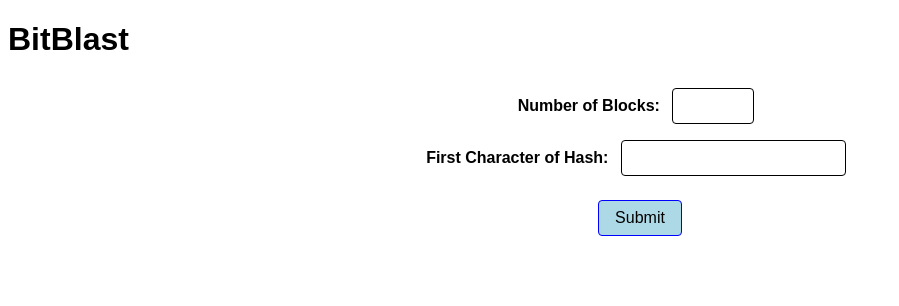
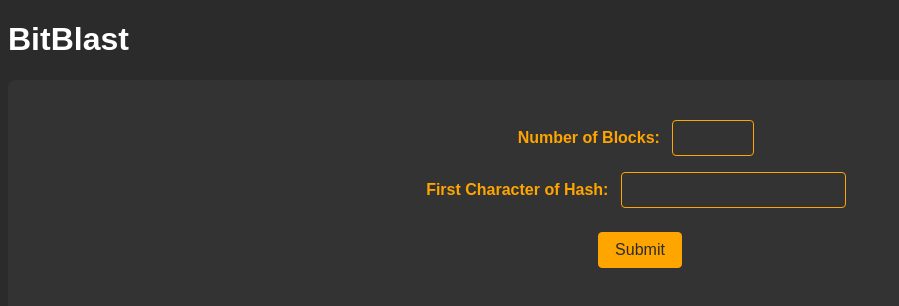
Before and after one commit to cleanerzkp/BitBlast, a plain HTML site: page index.html in a window 1280 px wide. Shown: the whole page, without its empty margins (0-899 px from the left). Drawn offline with Linux system fonts and the light colour scheme.

Commit message:
updated css

```diff
--- a/style.css
+++ b/style.css
@@ -1,15 +1,21 @@
 body {
     font-family: Arial, sans-serif;
+    background-color: #2b2b2b;
+    color: #fff;
   }
 
   form {
     display: flex;
     flex-direction: column;
     align-items: center;
+    background-color: #333;
+    padding: 2em;
+    border-radius: 0.5em;
   }
 
   label {
     font-weight: bold;
+    color: #ffa500;
   }
 
   input[type="text"], input[type="number"] {
@@ -17,7 +23,9 @@ body {
     margin: 0.5em;
     font-size: 1em;
     border-radius: 0.25em;
-    border: 1px solid black;
+    border: 1px solid #ffa500;
+    background-color: #333;
+    color: #fff;
   }
 
   button[type="submit"] {
@@ -25,6 +33,15 @@ body {
     margin: 1em;
     font-size: 1em;
     border-radius: 0.25em;
-    background-color: lightblue;
-    border: 1px solid blue;
+    background-color: #ffa500;
+    border: 1px solid #ffa500;
+    color: #2b2b2b;
   }
+
+  #output {
+    margin-top: 2em;
+    background-color: #333;
+    color: #ffa500;
+    padding: 1em;
+    border-radius: 0.5em;
+  }
```
